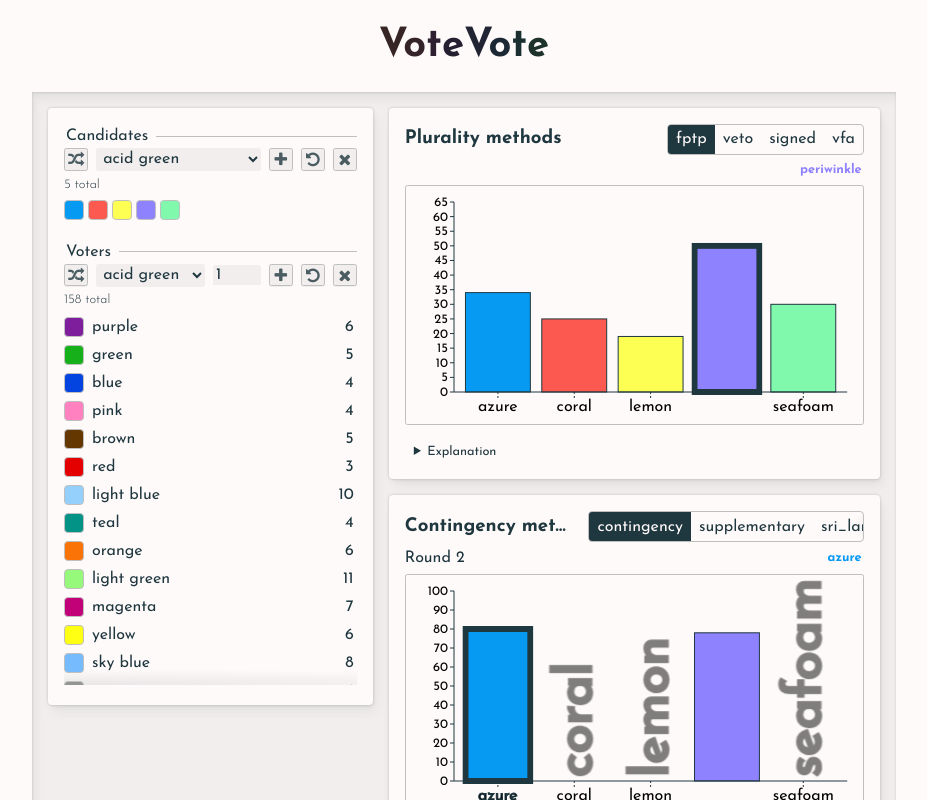
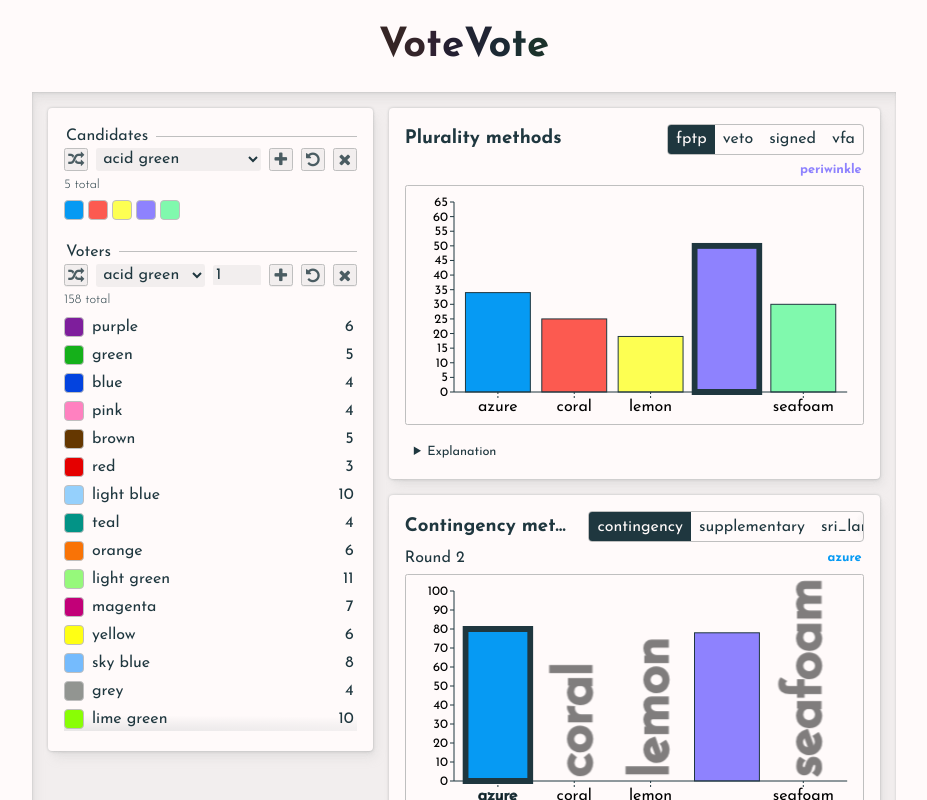
Before and after one commit to tif-calin/votevote, a React (Create React App) app: page / in a window 1280 px wide. Shown: the whole page, without its empty margins (176-1103 px from the left). Built offline with nearby package versions, Linux system fonts and the light colour scheme.

Commit message:
clean up

```diff
--- a/src/views/home/left/InputLeft.tsx
+++ b/src/views/home/left/InputLeft.tsx
@@ -8,7 +8,6 @@ import RosterControls from './RosterControls';
 const Container = styled.form`
   display: flex;
   flex-direction: column;
-  min-height: calc(100px + 5vh);
   min-width: 200px;
   flex-basis: 35%;
   flex-grow: 1;
@@ -74,7 +73,7 @@ const VoterDisplay = styled.ul`
   list-style: none;
   gap: 0.25rem;
 
-  max-height: calc(50px + 40vh);
+  max-height: calc(1rem + 50vh);
   overflow-y: auto;
   @supports (scrollbar-width: none) {
     scrollbar-width: none;
--- a/src/views/home/left/RosterControls.tsx
+++ b/src/views/home/left/RosterControls.tsx
@@ -31,10 +31,6 @@ const Roster = styled.fieldset`
 
   & > output {
     width: 100%;
-    display: flex;
-    gap: 0.25rem;
-    flex-wrap: wrap;
-    justify-content: center;
   }
 
   & button.symbol {
```
